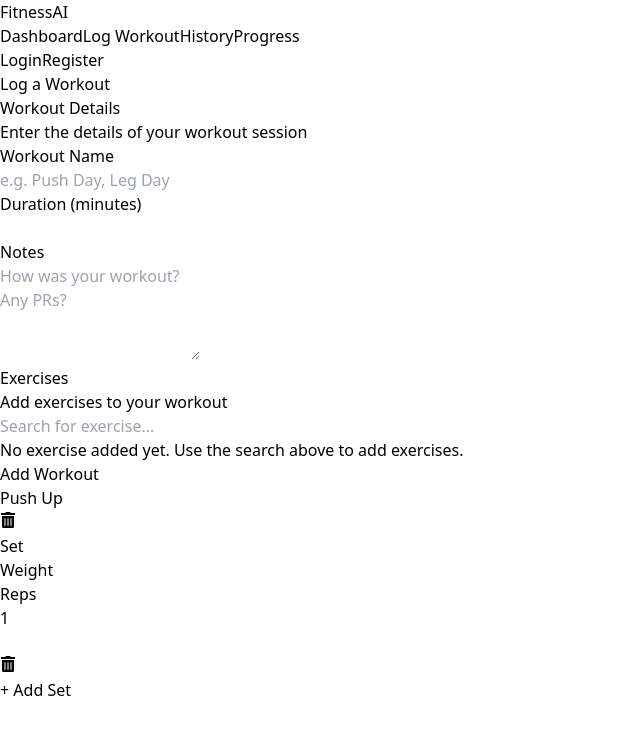
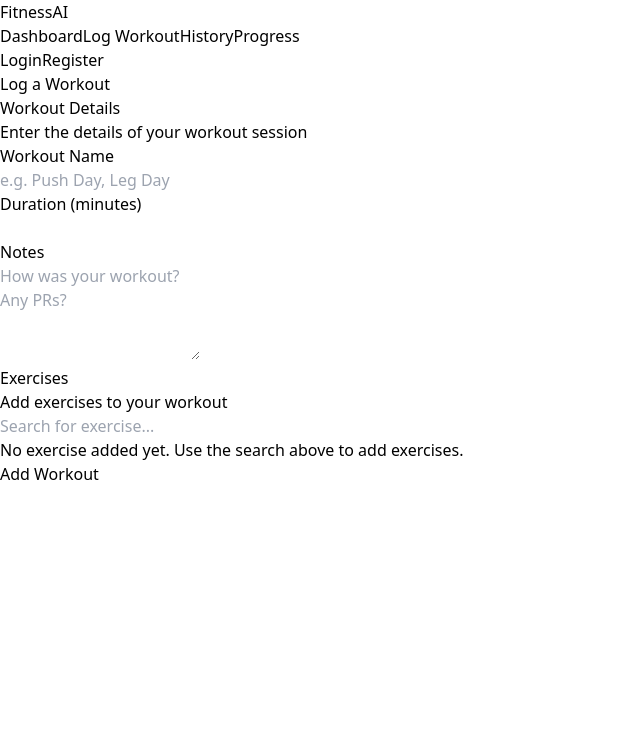
Before and after one commit to dse188/fitness-ai, a React (Vite) app in the folder fitness-ai/: page /LogWorkout in a window 1280 px wide. Shown: the top 734 px of the page, without its empty margins (0-640 px from the left). Built offline with nearby package versions, Linux system fonts and the light colour scheme.

Commit message:
Implemented add/delete workout

```diff
--- a/fitness-ai/src/components/LogWorkout_comps/AddSet.jsx
+++ b/fitness-ai/src/components/LogWorkout_comps/AddSet.jsx
@@ -4,9 +4,9 @@ import { FaTrashAlt } from 'react-icons/fa'
 function AddSet({ setNumber, onRemove }) {
   return (
     <div className='sets-content grid grid-cols-4 pt-2 gap-2 text-sm'>
-        <div>{setNumber}</div>
-        <input type="number" min={0} className='bg-zinc-100 border rounded-md p-1 pl-3 pr-3 focus:outline-none focus:ring-2 focus:ring-sky-500 focus:ring-offset-2'></input>
-        <input type="number" min={0} className='bg-zinc-100 border rounded-md p-1 pl-3 pr-3 focus:outline-none focus:ring-2 focus:ring-sky-500 focus:ring-offset-2'></input>
+        <div className='font-semibold'>{setNumber}</div>
+        <input type="number" min={0} className='bg-zinc-100 border rounded-md p-1 pl-3 pr-3 focus:outline-none focus:ring-2 focus:ring-sky-500 focus:ring-offset-2' placeholder='10'></input>
+        <input type="number" min={0} className='bg-zinc-100 border rounded-md p-1 pl-3 pr-3 focus:outline-none focus:ring-2 focus:ring-sky-500 focus:ring-offset-2' placeholder='10'></input>
         <div>
             <button
             className='p-2 rounded-md hover:bg-blue-500'
--- a/fitness-ai/src/components/LogWorkout_comps/MidLog.jsx
+++ b/fitness-ai/src/components/LogWorkout_comps/MidLog.jsx
@@ -6,12 +6,7 @@ import WorkoutBox from './WorkoutBox';
 
 function MidLog() {
     const [searchQuery, setSearchQuery] = useState("");
-
-    const workouts = [
-        {value: "bench press", title: "Bench Press"},
-        {value: "deadlift", title: "Deadlift"},
-        {value: "squats", title: "Squats"},
-    ];
+    const [workout, setWorkout] = useState([]);
 
     const handleSearch = (e) => {
         e.preventDefault()
@@ -19,7 +14,12 @@ function MidLog() {
     };
 
     const AddWorkout = () => {
+        const newId = workout.length > 0 ? Math.max(...workout.map(workout => workout.id)) + 1 : 1;
+        setWorkout([...workout, { id: newId }]);
+    }
 
+    const removeWorkout = (id) => {
+        setWorkout(workout.filter(item => item.id !== id));
     };
 
 
@@ -61,18 +61,38 @@ function MidLog() {
 
                 {/*Search bar*/}
                 <SearchBarExercise />
-                <p className='text-gray-500 text-center pt-8'>No exercise added yet. Use the search above to add exercises.</p>
+
+                {workout.length === 0 && (
+                    <p className='text-gray-500 text-center pt-8'>
+                        No exercise added yet. Use the search above to add exercises.
+                    </p>
+                )}
+
+
+
+                {/* Workout name, amount of sets, weight, reps */}
+                {workout.map((workout, index) => (
+                    <WorkoutBox
+                        key={workout.id}
+                        setNumber={index + 1}
+                        removeWorkout={() => removeWorkout(workout.id)}
+                    />
+                ))}
+
 
                 {/*
                 - On Click add workout card with: 3 columns, each column has a category Set, Weight, Reps
                 - replace the text "No exercise added yet. Use the search above to add exercises"
                 */}
-
                 <div className='flex justify-center pt-8'>
-                    <button className='border p-3 rounded-md bg-sky-500 text-white hover:bg-blue-600' onClick={AddWorkout}>Add Workout</button>
+                    <button
+                        className='border p-3 rounded-md bg-sky-500 text-white hover:bg-blue-600'
+                        onClick={AddWorkout}
+                    >
+                        Add Workout
+                    </button>
                 </div>
 
-                <WorkoutBox/>
             </div>
         </div>
     </div>
--- a/fitness-ai/src/components/LogWorkout_comps/SearchBarExercise.jsx
+++ b/fitness-ai/src/components/LogWorkout_comps/SearchBarExercise.jsx
@@ -38,7 +38,8 @@ function SearchBarExercise() {
     }, [searchTerm]);
 
     const handleClick = (exercise) => {
-        alert(`Selected exercise: ${exercise.name}`);
+
+
     }
 
 
--- a/fitness-ai/src/components/LogWorkout_comps/WorkoutBox.jsx
+++ b/fitness-ai/src/components/LogWorkout_comps/WorkoutBox.jsx
@@ -2,7 +2,7 @@ import React, { useState } from 'react'
 import { FaTrashAlt, FaPlus } from 'react-icons/fa'
 import AddSet from './AddSet';
 
-function WorkoutBox() {
+function WorkoutBox({removeWorkout}) {
 
     const [sets, setSets] = useState([{ id: 1}]); // Start with one set
 
@@ -24,7 +24,7 @@ function WorkoutBox() {
             <div className='Workout-contents p-4'>
                 <div className='top-section flex flex-wrap justify-between'>
                     <h1 className='text-xl font-semibold'>Push Up</h1>
-                    <button className='p-2 rounded-md hover:bg-blue-500 '><FaTrashAlt/></button>
+                    <button className='p-2 rounded-md hover:bg-blue-500' onClick={removeWorkout}><FaTrashAlt/></button>
                 </div>
 
                 <div className='workout-numbers '>
```
